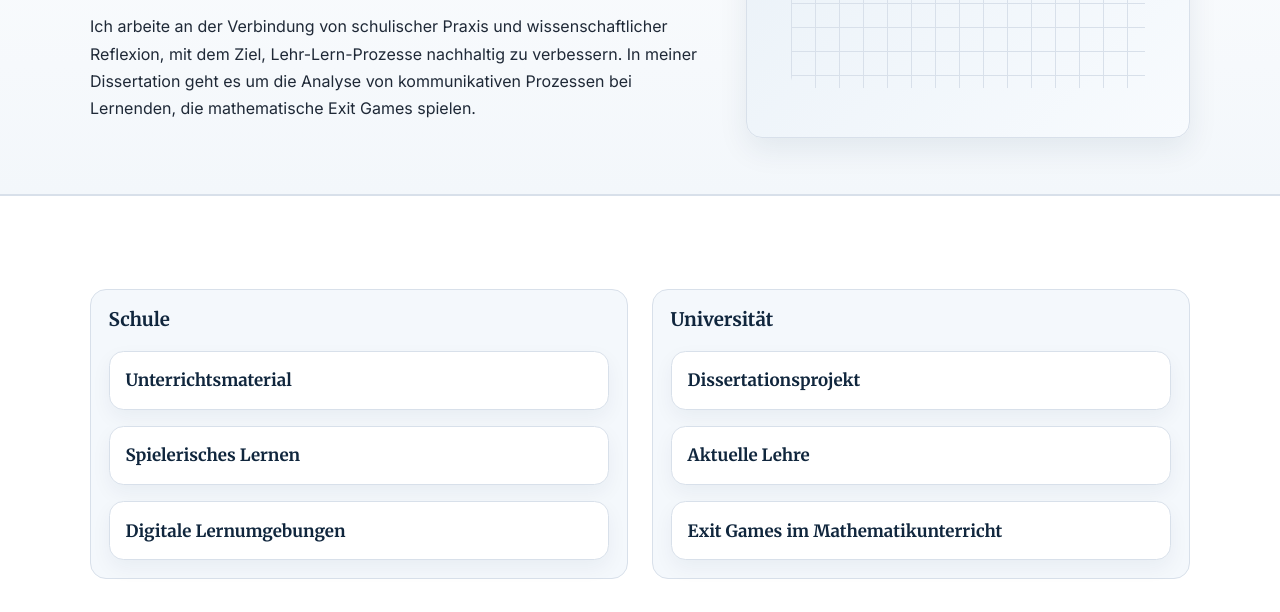
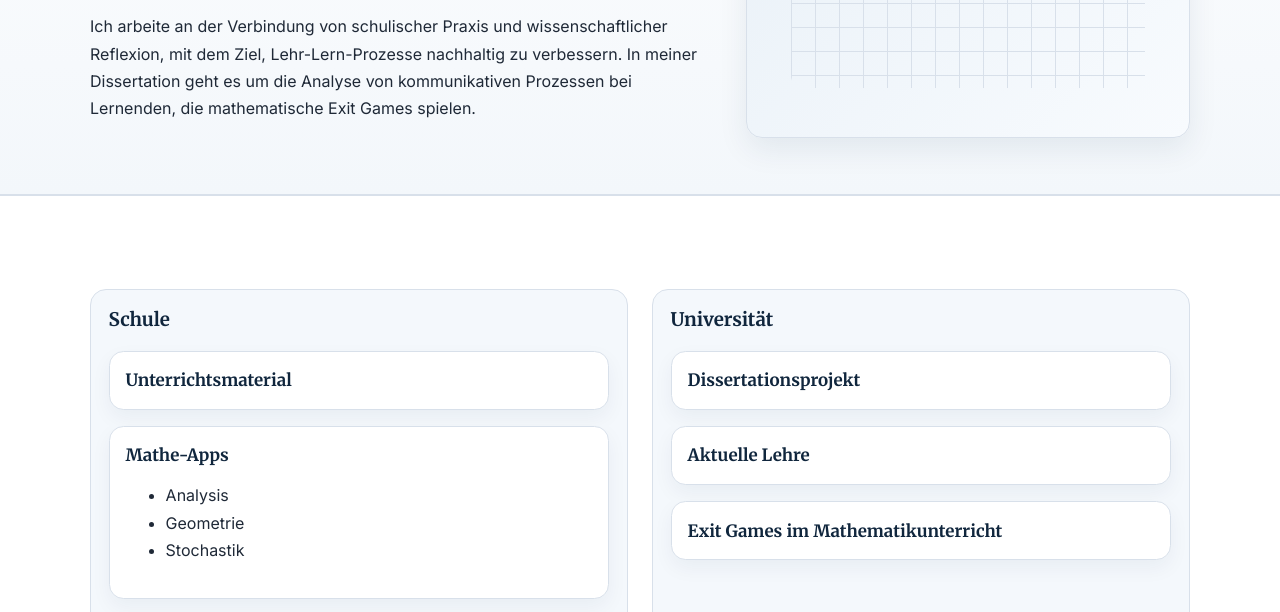
Before and after one commit to David-a11y-rgb/Landing, a plain HTML site: page index.html in a window 1280 px wide. Shown: the part 322-934 px from the top of the page. Drawn offline with Linux system fonts and the light colour scheme.

Commit message:
Mathe-Apps nach Analysis, Geometrie und Stochastik gliedern

```diff
--- a/index.html
+++ b/index.html
@@ -64,9 +64,14 @@
                 <a class="card card-link" href="#" aria-label="Unterrichtsmaterial">
                   <h4>Unterrichtsmaterial</h4>
                 </a>
-                <a class="card card-link" href="#" aria-label="Spielerisches Lernen">
-                  <h4>Spielerisches Lernen</h4>
-                </a>
+                <div class="card">
+                  <h4>Mathe-Apps</h4>
+                  <ul>
+                    <li>Analysis</li>
+                    <li>Geometrie</li>
+                    <li>Stochastik</li>
+                  </ul>
+                </div>
                 <a class="card card-link" href="#" aria-label="Digitale Lernumgebungen">
                   <h4>Digitale Lernumgebungen</h4>
                 </a>
```
